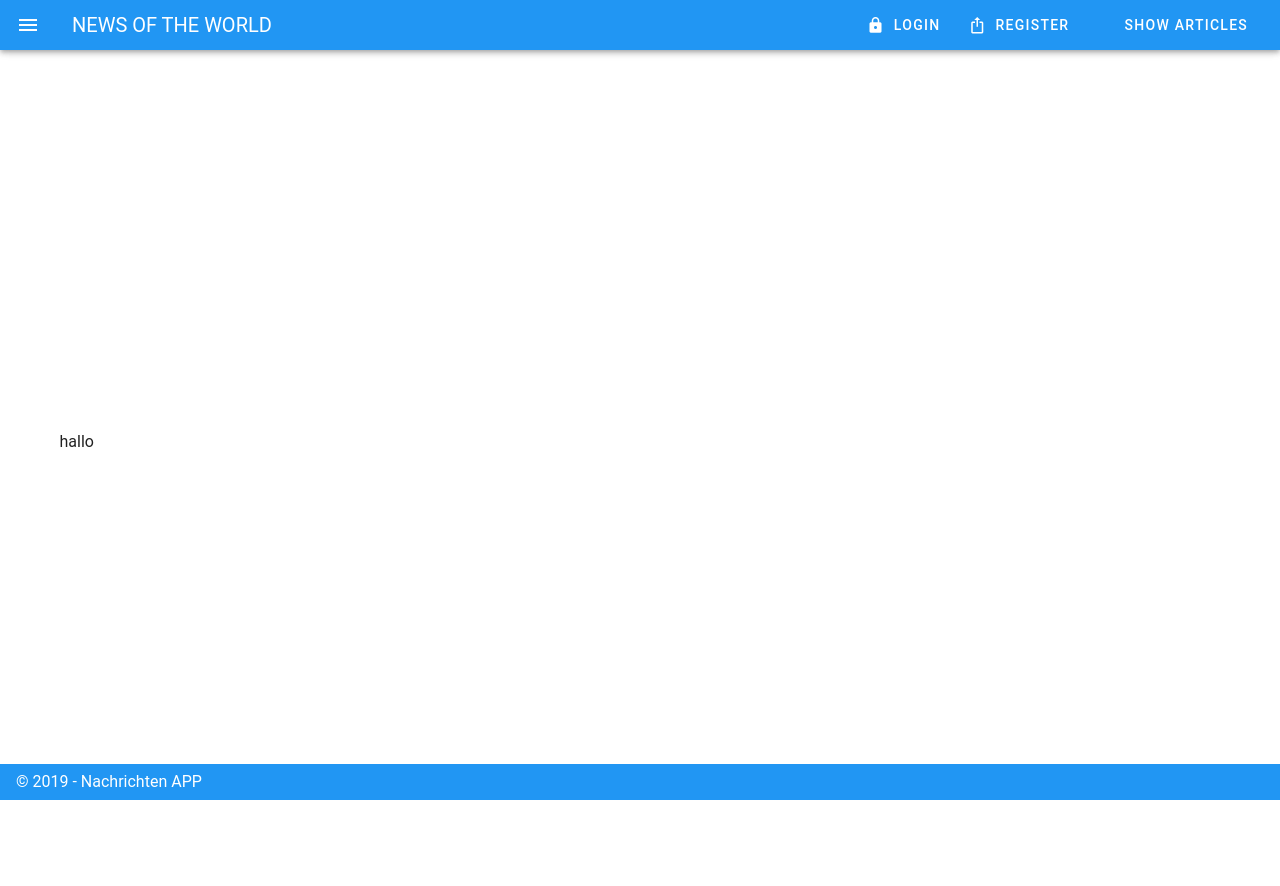
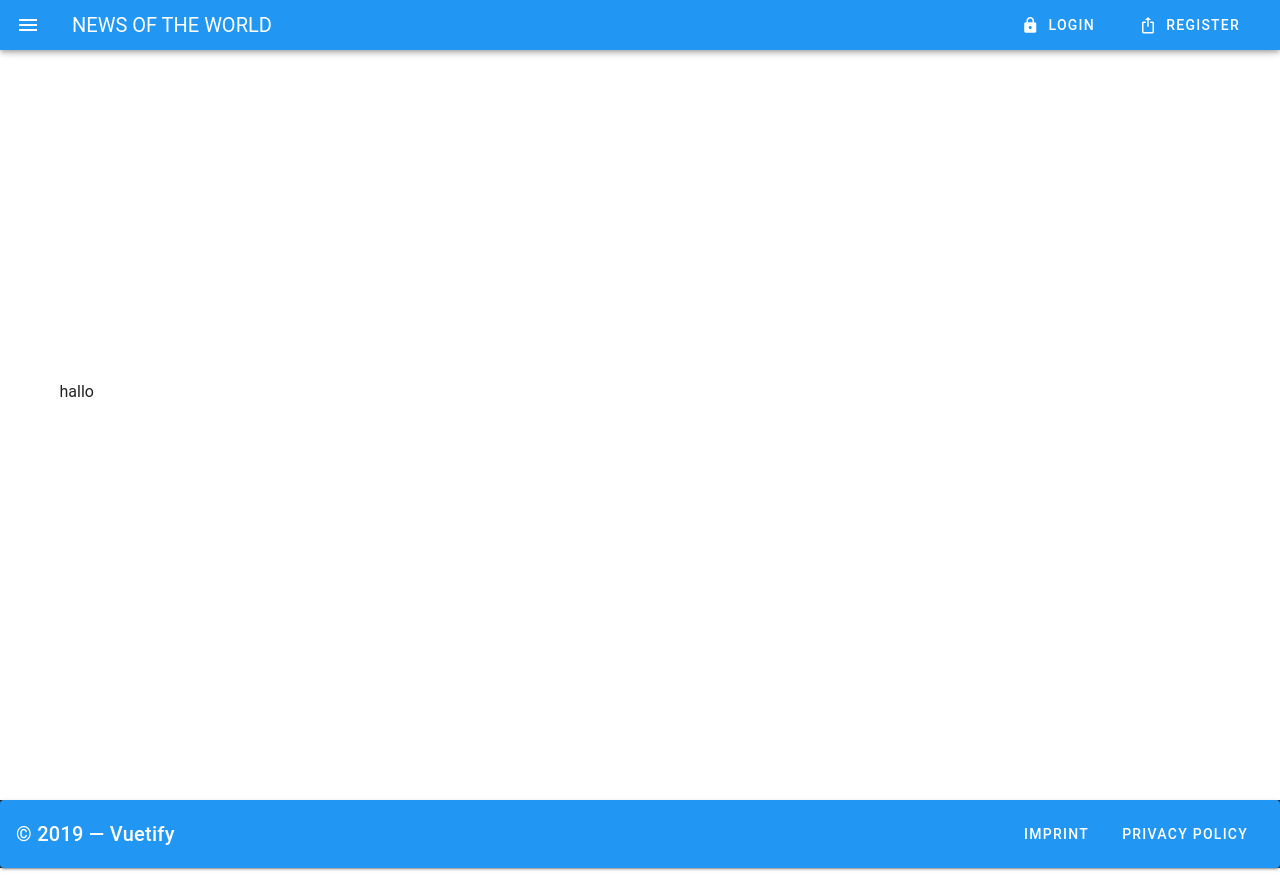
Before and after one commit to hfu-gis/Xi, a Vue app: page /#/home in a window 1280 px wide. Built offline with nearby package versions, Linux system fonts and the light colour scheme; a small style sheet from the web is missing.

Commit message:
added firebase signup added footer

```diff
--- a/package.json
+++ b/package.json
@@ -13,7 +13,8 @@
     "roboto-fontface": "*",
     "vue": "^2.6.10",
     "vue-router": "^3.1.3",
-    "vuetify": "^2.1.0"
+    "vuetify": "^2.1.0",
+    "vuex": "^3.1.2"
   },
   "devDependencies": {
     "@vue/cli-plugin-babel": "^4.0.0",
--- a/src/App.vue
+++ b/src/App.vue
@@ -15,20 +15,18 @@
             <v-list-item-title>Home</v-list-item-title>
           </v-list-item-content>
         </v-list-item>
-        <v-list-item link>
+
+        <v-list-item class="hidden-md-and-up" link v-for="item in menuItems" :key="item.title" text router :to="item.link">
           <v-list-item-action>
-            <v-icon>mdi-contact-mail</v-icon>
+            <v-icon>{{item.icon}}</v-icon>
           </v-list-item-action>
           <v-list-item-content>
-            <v-list-item-title>Contact</v-list-item-title>
+            <v-list-item-title>{{item.title}}</v-list-item-title>
           </v-list-item-content>
         </v-list-item>
+
       </v-list>
     </v-navigation-drawer>
-
-
-
-
 
     <v-app-bar app
                color="primary"
@@ -40,8 +38,8 @@
       </v-toolbar-title>
       <v-spacer/>
 
-      <v-toolbar-items >
-        <v-btn  v-for="item in menuItems" :key="item.title" text router :to="item.link">
+      <v-toolbar-items class="hidden-sm-and-down">
+        <v-btn class="px-6" v-for="item in menuItems" :key="item.title" text router :to="item.link">
           <v-icon left>{{item.icon}}</v-icon>
           {{item.title}}
         </v-btn>
@@ -49,17 +47,28 @@
 
     </v-app-bar>
 
-    <v-main>
       <v-app>
+
         <router-view />
+
       </v-app>
-    </v-main>
 
     <v-footer
-            color="primary"
-            app
+            dark
+            padless
     >
-      <span class="white--text">&copy; 2019 - Nachrichten APP</span>
+      <v-card
+              class="flex"
+      >
+        <v-card-title class="primary">
+          &copy; {{ new Date().getFullYear() }} — Vuetify
+
+          <v-spacer></v-spacer>
+          <v-btn text link to="/imprint"><v-icon size="24px"></v-icon> Imprint </v-btn>
+          <v-btn text link to="/policy"><v-icon size="24px"></v-icon> Privacy policy </v-btn>
+        </v-card-title>
+
+      </v-card>
     </v-footer>
 
   </v-app>
@@ -71,19 +80,33 @@
   export default {
     name: 'App',
 
+    data: () => ({
+      drawer: false,
+      //
+    }),
     components: {
       Home,
     },
+    computed: {
+      menuItems() {
+        let menuItems = [
+          { icon: 'mdi-lock', title: 'Login', link: '/login'},
+          { icon: 'mdi-export-variant', title: 'Register', link: '/register' },
+        ]
+        if (this.userIsAuthenticated) {
+          menuItems = [
+            { icon: 'mdi-tooltip-outline', title: 'Show Articles', link: '/BeiträgeAnzeigen' },
+            { icon: 'mdi-pencil', title: 'New Article', link: '/BeitragErstellen' },
+          ]
+        }
+        return menuItems
+      },
 
-  data: () => ({
-    drawer: false,
-    menuItems: [
-      { icon: 'mdi-lock', title: 'Login', link: '/login'},
-      { icon: 'mdi-export-variant', title: 'Register', link: '/register' },
-      { icon: '', title: 'Show Articles', link: '/BeiträgeAnzeigen' },
-    ]
-    //
-  }),
+      userIsAuthenticated () {
+       return !!this.$store.getters.user;
+      }
+
+    },
   created() {
     this.$router.push({path: '/home'})
   }
--- a/src/components/Home.vue
+++ b/src/components/Home.vue
@@ -19,56 +19,7 @@ export default {
   name: 'HelloWorld',
 
   data: () => ({
-    ecosystem: [
-      {
-        text: 'vuetify-loader',
-        href: 'https://github.com/vuetifyjs/vuetify-loader',
-      },
-      {
-        text: 'github',
-        href: 'https://github.com/vuetifyjs/vuetify',
-      },
-      {
-        text: 'awesome-vuetify',
-        href: 'https://github.com/vuetifyjs/awesome-vuetify',
-      },
-    ],
-    importantLinks: [
-      {
-        text: 'Documentation',
-        href: 'https://vuetifyjs.com',
-      },
-      {
-        text: 'Chat',
-        href: 'https://community.vuetifyjs.com',
-      },
-      {
-        text: 'Made with Vuetify',
-        href: 'https://madewithvuejs.com/vuetify',
-      },
-      {
-        text: 'Twitter',
-        href: 'https://twitter.com/vuetifyjs',
-      },
-      {
-        text: 'Articles',
-        href: 'https://medium.com/vuetify',
-      },
-    ],
-    whatsNext: [
-      {
-        text: 'Explore components',
-        href: 'https://vuetifyjs.com/components/api-explorer',
-      },
-      {
-        text: 'Select a layout',
-        href: 'https://vuetifyjs.com/layout/pre-defined',
-      },
-      {
-        text: 'Frequently Asked Questions',
-        href: 'https://vuetifyjs.com/getting-started/frequently-asked-questions',
-      },
-    ],
+
   }),
 };
 </script>
--- a/src/main.js
+++ b/src/main.js
@@ -3,6 +3,7 @@ import App from './App.vue'
 import * as firebase from 'firebase'
 import vuetify from './plugins/vuetify'
 import router from './router'
+import store from  './store'
 
 import 'roboto-fontface/css/roboto/roboto-fontface.css'
 import '@mdi/font/css/materialdesignicons.css'
@@ -10,16 +11,16 @@ import '@mdi/font/css/materialdesignicons.css'
 Vue.config.productionTip = false
 
 new Vue({
-  vuetify,
+  vuetify,store,
   router: router,
   render: h => h(App),
   created () {
     firebase.initializeApp({
-      apiKey: "AIzaSyBy-Hfsl2MOQMRQIIcEFwWmMTytfTq_UOg",
-      authDomain: "nachrichten-app.firebaseapp.com",
-      databaseURL: "https://nachrichten-app.firebaseio.com",
-      projectId: "nachrichten-app",
-      storageBucket: ""
+      apiKey: 'AIzaSyBy-Hfsl2MOQMRQIIcEFwWmMTytfTq_UOg',
+      authDomain: 'nachrichten-app.firebaseapp.com',
+      databaseURL: 'https://nachrichten-app.firebaseio.com',
+      projectId: 'nachrichten-app',
+      storageBucket: ''
     })
   }
 }).$mount('#app')
--- /dev/null
+++ b/src/store/index.js
@@ -0,0 +1,40 @@
+import Vue from 'vue'
+import Vuex from 'vuex'
+import * as firebase from 'firebase'
+
+Vue.use(Vuex);
+
+export default new Vuex.Store({
+    state: {
+        user: null
+    },
+    mutations: {
+        setUser (state, payload) {
+            state.user = payload
+        }
+    },
+    actions: {
+        signUserUp ( {commit}, payload) {
+            firebase.auth().createUserWithEmailAndPassword(payload.email, payload.password)
+                .then(
+                    user => {
+                        const newUser = {
+                            id: user.user.uid
+                        }
+                        commit('setUser', newUser)
+                    }
+                )
+                .catch(
+                    error => {
+                        console.log(error)
+                    }
+                )
+        }
+    },
+    getters: {
+        user (state) {
+            return state.user
+        }
+    },
+    modules: { }
+})
--- a/src/views/login1.vue
+++ b/src/views/login1.vue
@@ -10,7 +10,7 @@
                     <v-col
                             cols="12"
                             sm="8"
-                            md="4"
+                            md="6"
                     >
 
         <v-card class="card-log"
--- a/src/views/register.vue
+++ b/src/views/register.vue
@@ -25,13 +25,14 @@
                     </v-toolbar>
 
                     <v-card-text>
-                        <v-form @submit.prevent="onSignup">
+                        <form @submit.prevent="onSignup">
                             <v-row class="px-3">
                             <v-text-field
                                     name="firstname"
                                     :rules="[rules.required]"
                                     label="First name"
                                     class="input-group--focused px-5"
+                                    v-model="firstname"
                                     prepend-inner-icon="mdi-account"
                                     outlined
                             ></v-text-field>
@@ -40,6 +41,7 @@
                                     name="lastname"
                                     :rules="[rules.required]"
                                     label="Last name"
+                                    v-model="lastname"
                                     class="input-group--focused px-5"
                                     prepend-inner-icon="mdi-account"
                                     outlined
@@ -50,6 +52,7 @@
                                     name="email"
                                     :rules="[rules.required]"
                                     label="eMail"
+                                    v-model="email"
                                     class="input-group--focused px-5"
                                     prepend-inner-icon="mdi-mail"
                                     outlined
@@ -61,6 +64,7 @@
                                     :type="show ? 'text' : 'password'"
                                     name="password"
                                     label="Password"
+                                    v-model="password"
                                     hint="make it strong!"
                                     value="xxx"
                                     class="input-group--focused px-5"
@@ -71,11 +75,12 @@
 
                             <v-text-field
                                     :append-icon="show ? 'mdi-eye' : 'mdi-eye-off'"
-                                    :rules="[comparePasswords]"
+                                    :rules="[]"
                                     :type="show ? 'text' : 'password'"
                                     name="password1"
                                     label="Repeat password"
                                     hint="make it strong!"
+                                    v-model="password1"
                                     value="xxx"
                                     class="input-group--focused px-5"
                                     prepend-inner-icon="mdi-lock"
@@ -84,7 +89,6 @@
                             ></v-text-field>
 
                                 <v-checkbox
-                                        :rules="[v => !!v || 'You must agree to continue!']"
                                         label="Agree to our Privacy policy!"
                                         name="policy"
                                         class="mx-5"
@@ -95,7 +99,7 @@
                                 <v-btn type="submit" color="primary" dark large class="ml-5 mb-5">Register<v-icon right>mdi-arrow-right</v-icon> </v-btn>
                             </v-row>
 
-                        </v-form>
+                        </form>
                     </v-card-text>
                 </v-card>
                     </v-col>
@@ -134,17 +138,21 @@
 
         computed: {
             comparePasswords () {
-                return this.password !== this.password1 ? 'Passwords do not match!' : true
+                return this.password !== this.password1 ? 'Passwords do not match!' : null
+            },
+            user() {
+                return this.$store.getters.user
             }
         },
+        // reagieren auf prop-Veränderung
+        watch: {
 
-        // reagieren auf prop-Veränderung
-        watch: {},
+        },
 
         // interne Methoden
         methods: {
             onSignup () {
-                console.log({firstname: this.firstname, lastname: this.lastname, email: this.email, password: this.password, password1: this.password1, policy: this.policy})
+                this.$store.dispatch('signUserUp', {email: this.email, password: this.password})
             }
         },
 
```
Also changed, not shown: database.rules.json (added, +7 -0 lines), firebase.json (added), public/index.html (indentation only), 2 other files (tests, documents, lock files or other folders).
